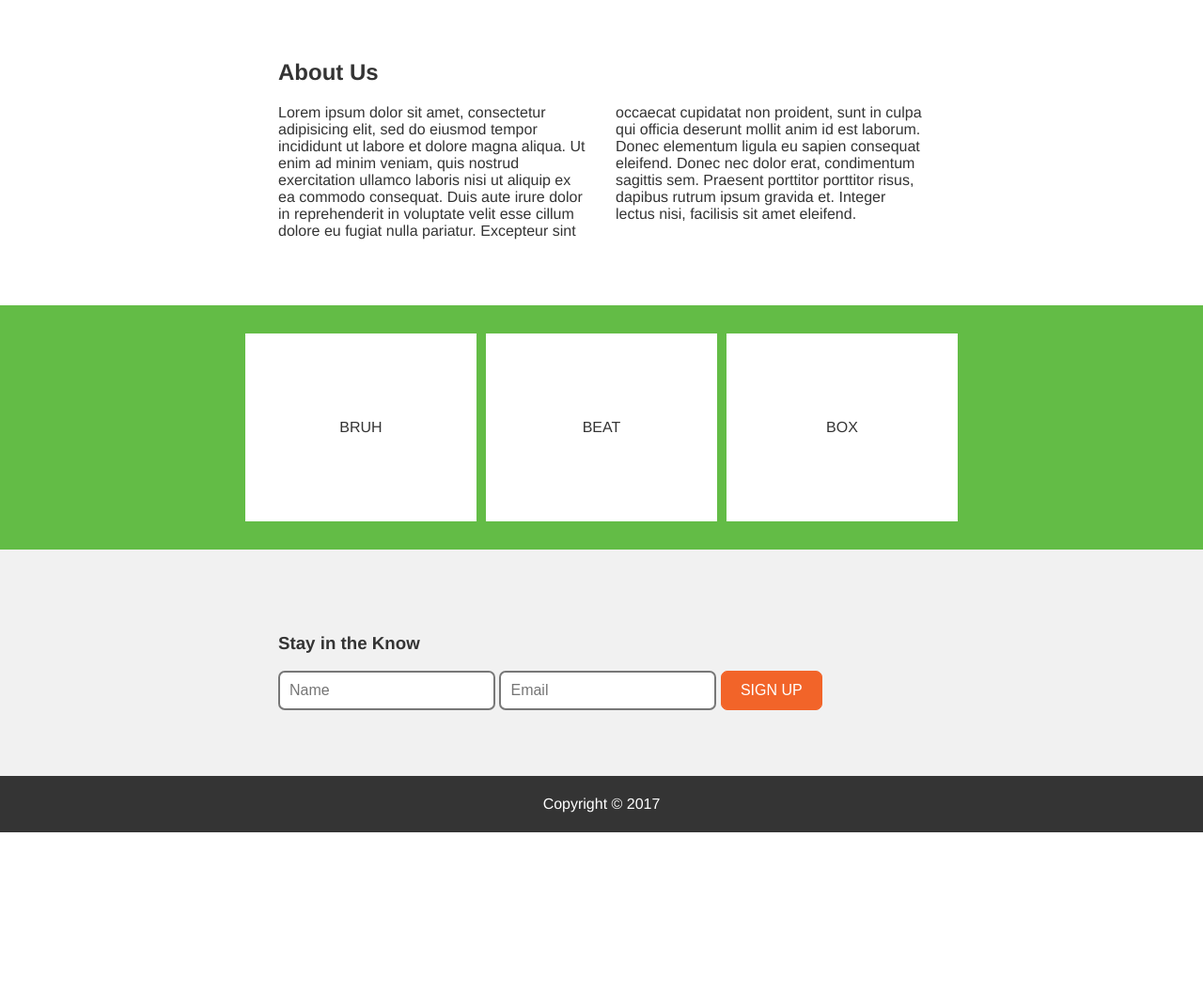
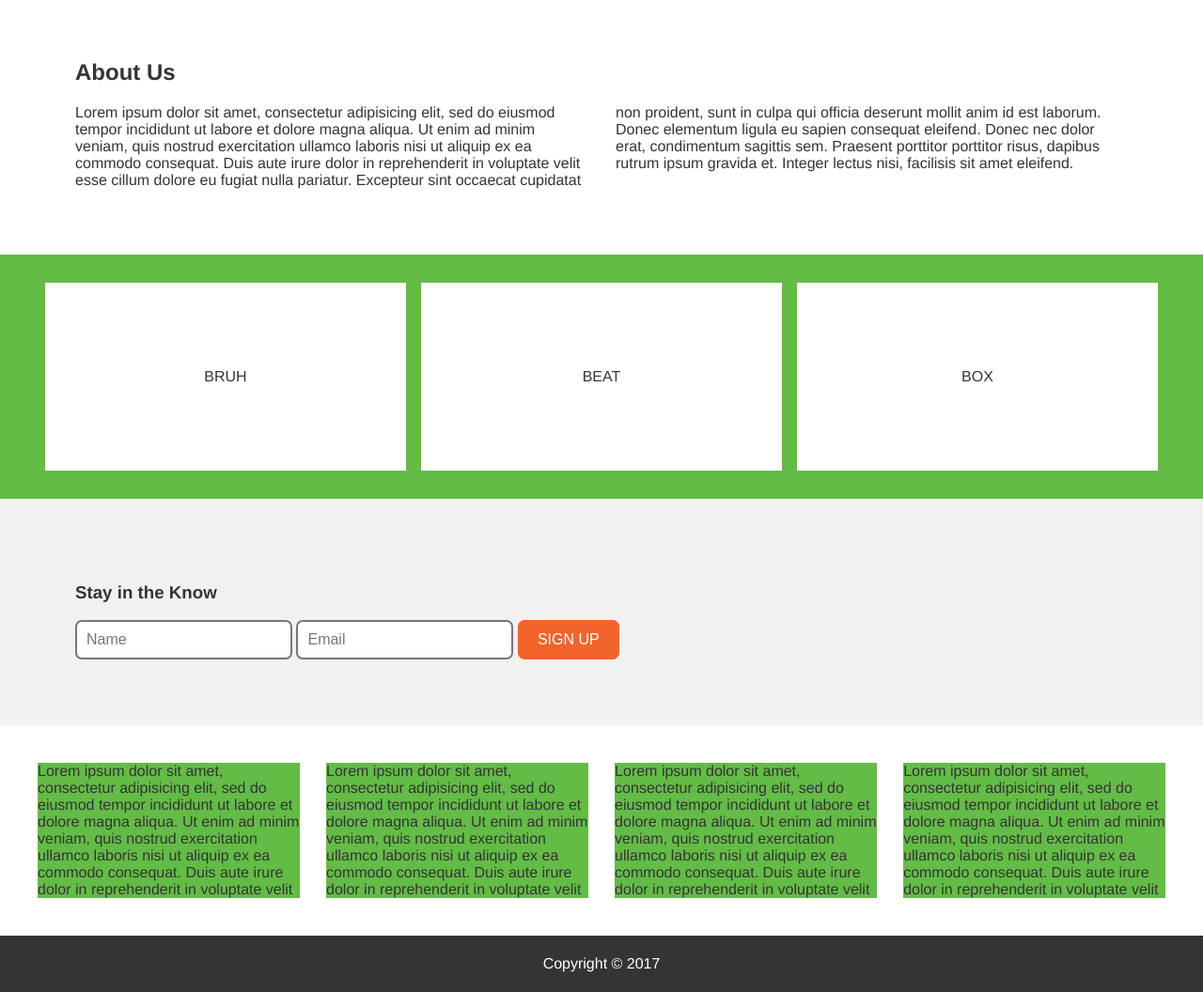
Before and after one commit to zsprague/ensurem-affiliates, a plain HTML site: page index.html in a window 1280 px wide. Shown: the part 827-1883 px from the top of the page at 94% size. Before the commit the page ends 1713 px from the top, so only its background shows below. Drawn offline with Linux system fonts and the light colour scheme.

Commit message:
fixed nea tem/px conflict

```diff
--- a/index.html
+++ b/index.html
@@ -49,6 +49,12 @@
         </form>
       </div>
     </section>
+    <div class="container outer-container no-pad-sides">
+      <div class="col-4">Lorem ipsum dolor sit amet, consectetur adipisicing elit, sed do eiusmod tempor incididunt ut labore et dolore magna aliqua. Ut enim ad minim veniam, quis nostrud exercitation ullamco laboris nisi ut aliquip ex ea commodo consequat. Duis aute irure dolor in reprehenderit in voluptate velit</div>
+      <div class="col-4">Lorem ipsum dolor sit amet, consectetur adipisicing elit, sed do eiusmod tempor incididunt ut labore et dolore magna aliqua. Ut enim ad minim veniam, quis nostrud exercitation ullamco laboris nisi ut aliquip ex ea commodo consequat. Duis aute irure dolor in reprehenderit in voluptate velit</div>
+      <div class="col-4">Lorem ipsum dolor sit amet, consectetur adipisicing elit, sed do eiusmod tempor incididunt ut labore et dolore magna aliqua. Ut enim ad minim veniam, quis nostrud exercitation ullamco laboris nisi ut aliquip ex ea commodo consequat. Duis aute irure dolor in reprehenderit in voluptate velit</div>
+      <div class="col-4">Lorem ipsum dolor sit amet, consectetur adipisicing elit, sed do eiusmod tempor incididunt ut labore et dolore magna aliqua. Ut enim ad minim veniam, quis nostrud exercitation ullamco laboris nisi ut aliquip ex ea commodo consequat. Duis aute irure dolor in reprehenderit in voluptate velit</div>
+    </div>
     <footer>
       <p>Copyright &copy; <script type="text/javascript">document.write(new Date().getFullYear());</script></p>
     </footer>
--- a/sass/2-layouts/_container.sass
+++ b/sass/2-layouts/_container.sass
@@ -1,7 +1,7 @@
 // CONTAINER LAYOUTS
 
 .container
-  max-width: 768px
+  max-width: 1200px
   width: 100%
   margin: 0 auto
   padding: 40px
@@ -9,6 +9,6 @@
 
 article
   +columns(2 200px)
-  +column-gap($gutter)
+  +column-gap($artgut)
   p
     margin: 0
--- a/sass/2-layouts/_section.sass
+++ b/sass/2-layouts/_section.sass
@@ -2,3 +2,10 @@
 
 section
   padding: 30px 0
+
+.outer-container
+  +outer-container()
+
+.col-4
+  background: $primary
+  +span-columns(3)
--- a/sass/3-modules/_main-hero.sass
+++ b/sass/3-modules/_main-hero.sass
@@ -12,5 +12,5 @@
   background: transparentize($primary, 0.25)
   padding: 15px 60px
   h1
-    font-size: $base-size + 44
+    font-size: 50px
     text-transform: uppercase
--- a/sass/4-states/_style-overrides.sass
+++ b/sass/4-states/_style-overrides.sass
@@ -2,3 +2,7 @@
 
 .no-pad
   padding: 0
+
+.no-pad-sides
+  padding-left: 0
+  padding-right: 0
--- a/sass/_vars.sass
+++ b/sass/_vars.sass
@@ -14,4 +14,4 @@ $white: #fff
 $base-size: 16px
 
 // LAYOUT
-$gutter: 30px
+$artgut: 30px
```
Also changed, not shown: css/app.css, 1 other file.
